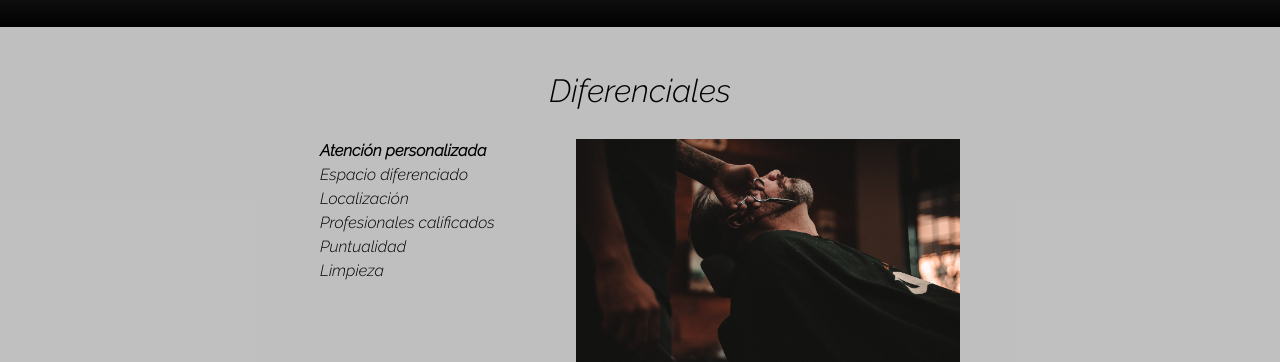
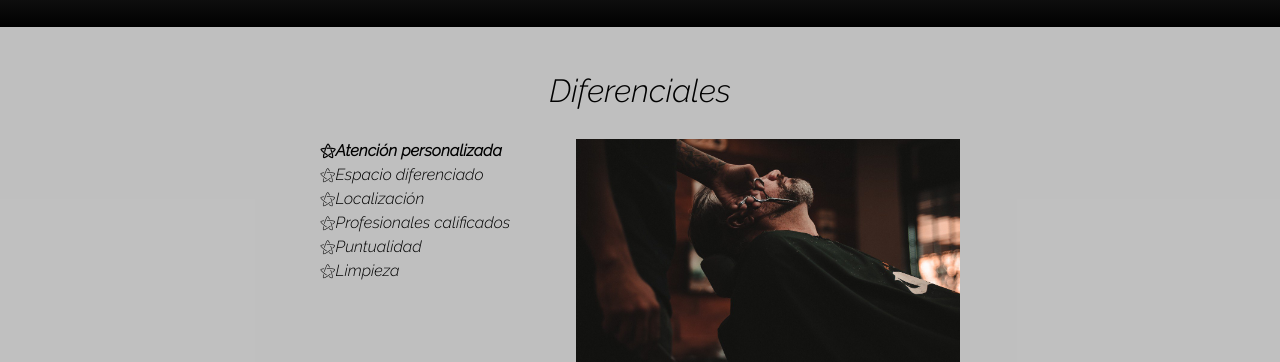
Before and after one commit to SuperGandhi/html-css-part4, a plain HTML site: page index.html in a window 1280 px wide. Shown: the part 1580-1942 px from the top of the page. Drawn offline with Linux system fonts and the light colour scheme.

Commit message:
Add final settings

```diff
--- a/style.css
+++ b/style.css
@@ -224,6 +224,9 @@ td,th{
     line-height: 1.5;
 }
 
+.items:before{
+    content: "\269D";
+}
 
 .items:first-child{
     font-weight: bold;
```
